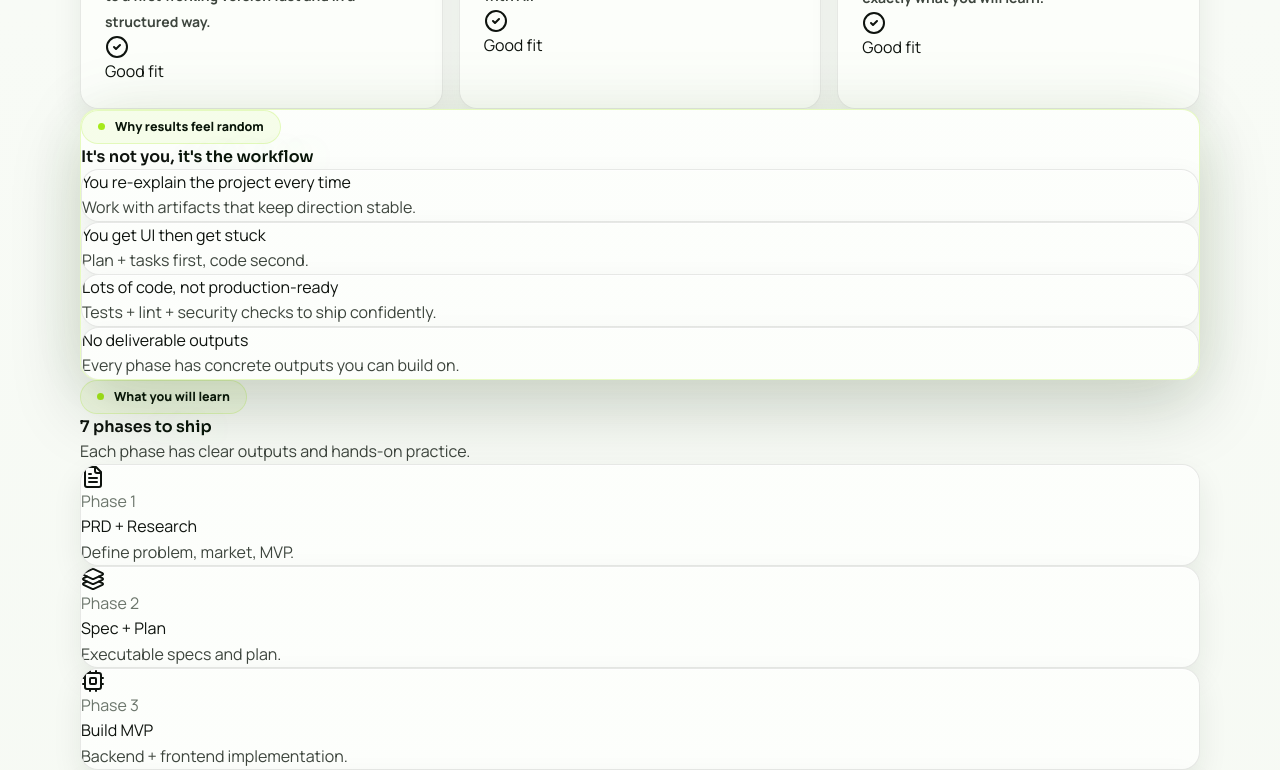
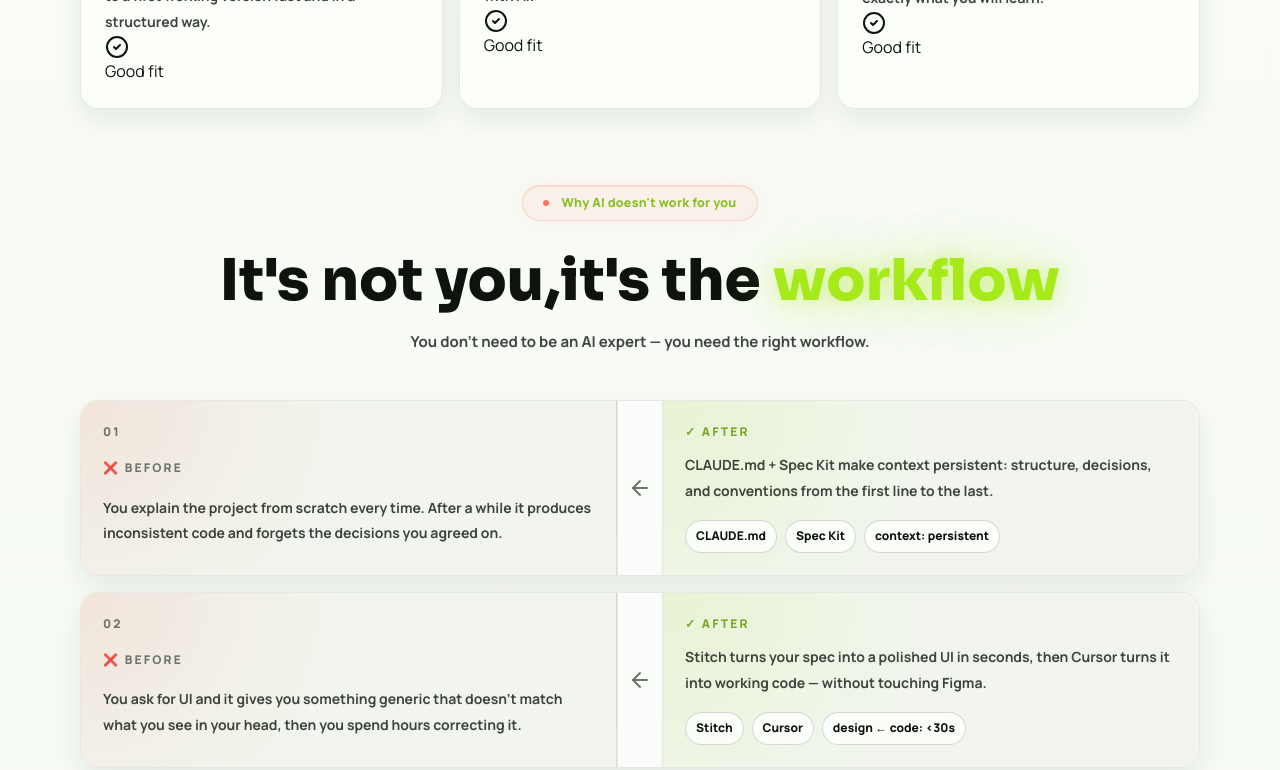
Before and after one commit to yousefabdallah171/-EduFlow-LMS, a React (Vite) app in the folder frontend/: page / in a window 1280 px wide. Shown: the part 1760-2530 px from the top of the page. Built offline with nearby package versions, Linux system fonts and the light colour scheme.

Commit message:
feat(frontend): add landing workflow section

```diff
--- /dev/null
+++ b/frontend/src/components/landing/LandingWorkflowSection.tsx
@@ -0,0 +1,66 @@
+import { ArrowLeft } from "lucide-react";
+import { useTranslation } from "react-i18next";
+
+type WorkflowItem = {
+  before: string;
+  after: string;
+  pills: string[];
+};
+
+export const LandingWorkflowSection = () => {
+  const { t } = useTranslation();
+
+  const eyebrow = t("landing.workflow.eyebrow");
+  const title = t("landing.workflow.title", { returnObjects: true }) as string[];
+  const subtitle = t("landing.workflow.subtitle");
+  const items = t("landing.workflow.items", { returnObjects: true }) as WorkflowItem[];
+
+  return (
+    <section className="landing-section landing-workflow" data-landing-section>
+      <header className="landing-workflow-header">
+        <span className="landing-eyebrow landing-eyebrow--danger">
+          <span className="landing-eyebrow-dot landing-eyebrow-dot--danger" aria-hidden="true" />
+          <span className="landing-eyebrow-text">{eyebrow}</span>
+        </span>
+
+        <h2 className="landing-section-title">
+          {title[0]}
+          <span className="block">
+            {title[1]} <span className="landing-typed">{title[2]}</span>
+          </span>
+        </h2>
+        <p className="landing-section-subtitle">{subtitle}</p>
+      </header>
+
+      <div className="landing-workflow-grid">
+        {items.map((item, index) => (
+          <article className="landing-workflow-card" key={index}>
+            <div className="landing-workflow-row">
+              <div className="landing-workflow-side landing-workflow-side--before">
+                <p className="landing-workflow-index">{String(index + 1).padStart(2, "0")}</p>
+                <p className="landing-workflow-label">❌ {t("landing.workflow.before")}</p>
+                <p className="landing-workflow-text">{item.before}</p>
+              </div>
+
+              <div className="landing-workflow-arrow" aria-hidden="true">
+                <ArrowLeft className="icon-dir h-4 w-4" />
+              </div>
+
+              <div className="landing-workflow-side landing-workflow-side--after">
+                <p className="landing-workflow-label landing-workflow-label--after">✓ {t("landing.workflow.after")}</p>
+                <p className="landing-workflow-text">{item.after}</p>
+                <div className="landing-tool-pills" dir="ltr">
+                  {item.pills.map((pill) => (
+                    <span className="landing-tool-pill" key={pill}>
+                      {pill}
+                    </span>
+                  ))}
+                </div>
+              </div>
+            </div>
+          </article>
+        ))}
+      </div>
+    </section>
+  );
+};
--- a/frontend/src/locales/ar.json
+++ b/frontend/src/locales/ar.json
@@ -22,6 +22,28 @@
     { "title": "مش تقني بس عندك فكرة", "body": "لو عندك فكرة SaaS أو landing page أو منتج صغير، وعايز تبدأ تنفذه من غير ما تستنى فريق كامل، فالـ workflow ده معمول عشان يوصلك لأول نسخة شغالة بسرعة وبشكل منظم." },
     { "title": "Developer عايز يسرّع شغله", "body": "لو أنت Developer وعايز تشتغل أسرع، بوضوح أكتر، ومن غير ما تضيع وقتك في إعادة الشرح والتصحيح، فالكورس ده هيغير طريقة شغلك اليومية مع الـ AI." },
     { "title": "عندك أساس وعايز نظام", "body": "لو مش مبتدئ كامل، وعندك أساس برمجي أو خبرة عملية بسيطة، لكن محتاج workflow واضح من أول الفكرة لحد الـ production، فده بالضبط اللي هتتعلمه هنا." }
+  ],
+  "landing.workflow.eyebrow": "ليه الـ AI مش بيشتغل معاك؟",
+  "landing.workflow.title": ["مش المشكلة فيك", "المشكلة في الـ", "workflow"],
+  "landing.workflow.subtitle": "مش لازم تبقى خبير في الـ AI، بس محتاج تعرف الـ workflow الصح",
+  "landing.workflow.before": "قبل",
+  "landing.workflow.after": "بعد",
+  "landing.workflow.items": [
+    {
+      "before": "بتشرحله المشروع كل مرة من الأول وبعد شوية بيبدأ يكتب كود مختلف ومش متسق ومش فاكر اللي اتفقتوا عليه.",
+      "after": "الـ CLAUDE.md والـ Spec Kit بيخلي الـ AI فاكر كل حاجة: هيكل المشروع، قراراته، والـ conventions من أول سطر لآخر سطر.",
+      "pills": ["CLAUDE.md", "Spec Kit", "context: persistent"]
+    },
+    {
+      "before": "بتقوله اعمللي UI وبيطلعلك حاجة تقليدية ومش بتعبر عن اللي في دماغك خالص وبتقعد تصحح فيها ساعات.",
+      "after": "Stitch بيحول الـ Spec بتاعك لـ UI احترافي في ثواني، وبعدها Cursor بيحوله لكود شغال على طول من غير ما تلمس Figma.",
+      "pills": ["Stitch", "Cursor", "design ← code: <30s"]
+    },
+    {
+      "before": "لما المشروع يكبر الـ AI يبدأ يغلط أكتر وانت تتعب أكتر، وفي النهاية بتكتب الكود بإيدك أحسن.",
+      "after": "الـ Spec Kit بيقسم أي مشروع لـ tasks صغيرة، وكل task الـ AI بيخلصها صح من أول مرة من غير ما يتوه أو يتناقض مع نفسه.",
+      "pills": ["Spec Kit", "Composer", "task size: focused"]
+    }
   ],
   "actions.apply": "تطبيق",
   "actions.cancel": "إلغاء",
--- a/frontend/src/locales/en.json
+++ b/frontend/src/locales/en.json
@@ -22,6 +22,28 @@
     { "title": "Non-technical with an idea", "body": "If you have a SaaS idea, a landing page, or a small product and want to start without waiting for a full team, this workflow gets you to a first working version fast and in a structured way." },
     { "title": "A developer who wants speed", "body": "Work faster with more clarity, without wasting time re-explaining and fixing basics. This course upgrades how you build day-to-day with AI." },
     { "title": "You know the basics and want a system", "body": "If you are not a complete beginner but need a clear workflow from idea to production, this is exactly what you will learn." }
+  ],
+  "landing.workflow.eyebrow": "Why AI doesn't work for you",
+  "landing.workflow.title": ["It's not you,", "it's the", "workflow"],
+  "landing.workflow.subtitle": "You don't need to be an AI expert — you need the right workflow.",
+  "landing.workflow.before": "Before",
+  "landing.workflow.after": "After",
+  "landing.workflow.items": [
+    {
+      "before": "You explain the project from scratch every time. After a while it produces inconsistent code and forgets the decisions you agreed on.",
+      "after": "CLAUDE.md + Spec Kit make context persistent: structure, decisions, and conventions from the first line to the last.",
+      "pills": ["CLAUDE.md", "Spec Kit", "context: persistent"]
+    },
+    {
+      "before": "You ask for UI and it gives you something generic that doesn't match what you see in your head, then you spend hours correcting it.",
+      "after": "Stitch turns your spec into a polished UI in seconds, then Cursor turns it into working code — without touching Figma.",
+      "pills": ["Stitch", "Cursor", "design ← code: <30s"]
+    },
+    {
+      "before": "As the project grows, AI makes more mistakes and you waste more time — until writing by hand feels faster.",
+      "after": "Spec Kit breaks any project into focused tasks, so the AI completes each task cleanly without drifting or contradicting itself.",
+      "pills": ["Spec Kit", "Composer", "task size: focused"]
+    }
   ],
   "actions.apply": "Apply",
   "actions.cancel": "Cancel",
--- a/frontend/src/pages/Landing.tsx
+++ b/frontend/src/pages/Landing.tsx
@@ -18,6 +18,7 @@
 import { useRevealOnScroll } from "@/hooks/useRevealOnScroll";
 import { LandingHero } from "@/components/landing/LandingHero";
 import { LandingAudience } from "@/components/landing/LandingAudience";
+import { LandingWorkflowSection } from "@/components/landing/LandingWorkflowSection";
 
 const phaseIcons = [FileText, Layers3, Cpu, TestTube2, ShieldCheck, Search, Rocket] as const;
 
@@ -158,24 +159,7 @@
       <div className="reference-shell">
         <LandingHero prefix={prefix} isAr={isAr} />
         <LandingAudience isAr={isAr} />
-
-        <section className="reference-card reference-card--lime mt-12 p-8 md:p-10">
-          <span className="reference-badge">
-            <span className="reference-dot" aria-hidden="true" />
-            {copy.problemBadge}
-          </span>
-          <h2 className="mt-5 font-display text-3xl font-black tracking-tight">
-            {copy.problemTitle} <span className="accent-word">{copy.problemAccent}</span>
-          </h2>
-          <div className="mt-7 grid gap-3 md:grid-cols-2">
-            {copy.problems.map((item) => (
-              <div className="reference-card p-6" key={item.title}>
-                <p className="text-sm font-black" style={{ color: "var(--color-text-primary)" }}>{item.title}</p>
-                <p className="mt-2 text-sm leading-7" style={{ color: "var(--color-text-secondary)" }}>{item.body}</p>
-              </div>
-            ))}
-          </div>
-        </section>
+        <LandingWorkflowSection />
 
         <section className="mt-12">
           <header className="text-center">
--- a/frontend/src/styles/globals.css
+++ b/frontend/src/styles/globals.css
@@ -475,6 +475,17 @@
   font-size: 0.78rem;
 }
 
+.landing-eyebrow--danger {
+  border-color: color-mix(in oklab, var(--color-danger) 22%, transparent);
+  background: color-mix(in oklab, var(--color-danger) 8%, transparent);
+  box-shadow: inset 0 1px 0 color-mix(in oklab, var(--color-danger) 18%, transparent), 0 0 24px color-mix(in oklab, var(--color-danger) 10%, transparent);
+}
+
+.landing-eyebrow-dot--danger {
+  background: var(--color-danger);
+  box-shadow: 0 0 10px color-mix(in oklab, var(--color-danger) 70%, transparent);
+}
+
 .landing-hero-title {
   margin: 0 0 22px;
   font-family: var(--font-display);
@@ -854,6 +865,131 @@
   font-weight: 650;
   line-height: 1.85;
   unicode-bidi: plaintext;
+}
+
+.landing-workflow-header {
+  text-align: center;
+  margin-top: clamp(48px, 6vw, 76px);
+}
+
+.landing-workflow-grid {
+  display: grid;
+  gap: 16px;
+  margin-top: 26px;
+}
+
+.landing-workflow-card {
+  border-radius: 18px;
+  border: 1px solid var(--color-border);
+  background: color-mix(in oklab, var(--color-surface) 88%, transparent);
+  box-shadow: var(--shadow-card);
+  overflow: hidden;
+}
+
+.landing-workflow-row {
+  display: grid;
+  grid-template-columns: minmax(0, 1fr) auto minmax(0, 1fr);
+  align-items: stretch;
+}
+
+@media (max-width: 860px) {
+  .landing-workflow-row {
+    grid-template-columns: 1fr;
+  }
+}
+
+.landing-workflow-side {
+  padding: 22px 22px;
+  display: grid;
+  gap: 10px;
+}
+
+.landing-workflow-side--before {
+  background:
+    radial-gradient(circle at top left, color-mix(in oklab, var(--color-danger) 12%, transparent), transparent 46%),
+    color-mix(in oklab, var(--color-surface-2) 76%, transparent);
+  border-inline-end: 1px solid var(--color-border);
+}
+
+@media (max-width: 860px) {
+  .landing-workflow-side--before {
+    border-inline-end: none;
+    border-bottom: 1px solid var(--color-border);
+  }
+}
+
+.landing-workflow-side--after {
+  background:
+    radial-gradient(circle at top left, color-mix(in oklab, var(--color-brand) 12%, transparent), transparent 46%),
+    color-mix(in oklab, var(--color-surface-2) 76%, transparent);
+}
+
+.landing-workflow-index {
+  margin: 0;
+  color: var(--color-text-muted);
+  font-size: 12px;
+  font-weight: 900;
+  letter-spacing: 0.18em;
+}
+
+.landing-workflow-label {
+  margin: 0;
+  color: var(--color-text-muted);
+  font-size: 12px;
+  font-weight: 900;
+  letter-spacing: 0.18em;
+  text-transform: uppercase;
+}
+
+[dir="rtl"] .landing-workflow-label {
+  text-transform: none;
+  letter-spacing: 0;
+}
+
+.landing-workflow-label--after {
+  color: color-mix(in oklab, var(--color-brand) 72%, var(--color-text-primary));
+}
+
+.landing-workflow-text {
+  margin: 0;
+  color: var(--color-text-secondary);
+  font-size: 14px;
+  font-weight: 650;
+  line-height: 1.85;
+  unicode-bidi: plaintext;
+}
+
+.landing-workflow-arrow {
+  display: grid;
+  place-items: center;
+  padding: 0 10px;
+  color: var(--color-text-muted);
+  background: color-mix(in oklab, var(--color-surface) 86%, transparent);
+  border-inline: 1px solid var(--color-border);
+}
+
+@media (max-width: 860px) {
+  .landing-workflow-arrow {
+    display: none;
+  }
+}
+
+.landing-tool-pills {
+  display: flex;
+  flex-wrap: wrap;
+  gap: 8px;
+  margin-top: 6px;
+}
+
+.landing-tool-pill {
+  padding: 6px 10px;
+  border: 1px solid var(--color-border-strong);
+  border-radius: 999px;
+  background: color-mix(in oklab, var(--color-surface) 88%, transparent);
+  color: var(--color-text-primary);
+  font-size: 12px;
+  font-weight: 800;
+  white-space: nowrap;
 }
 
 @keyframes eduflow-landing-blink {
```
